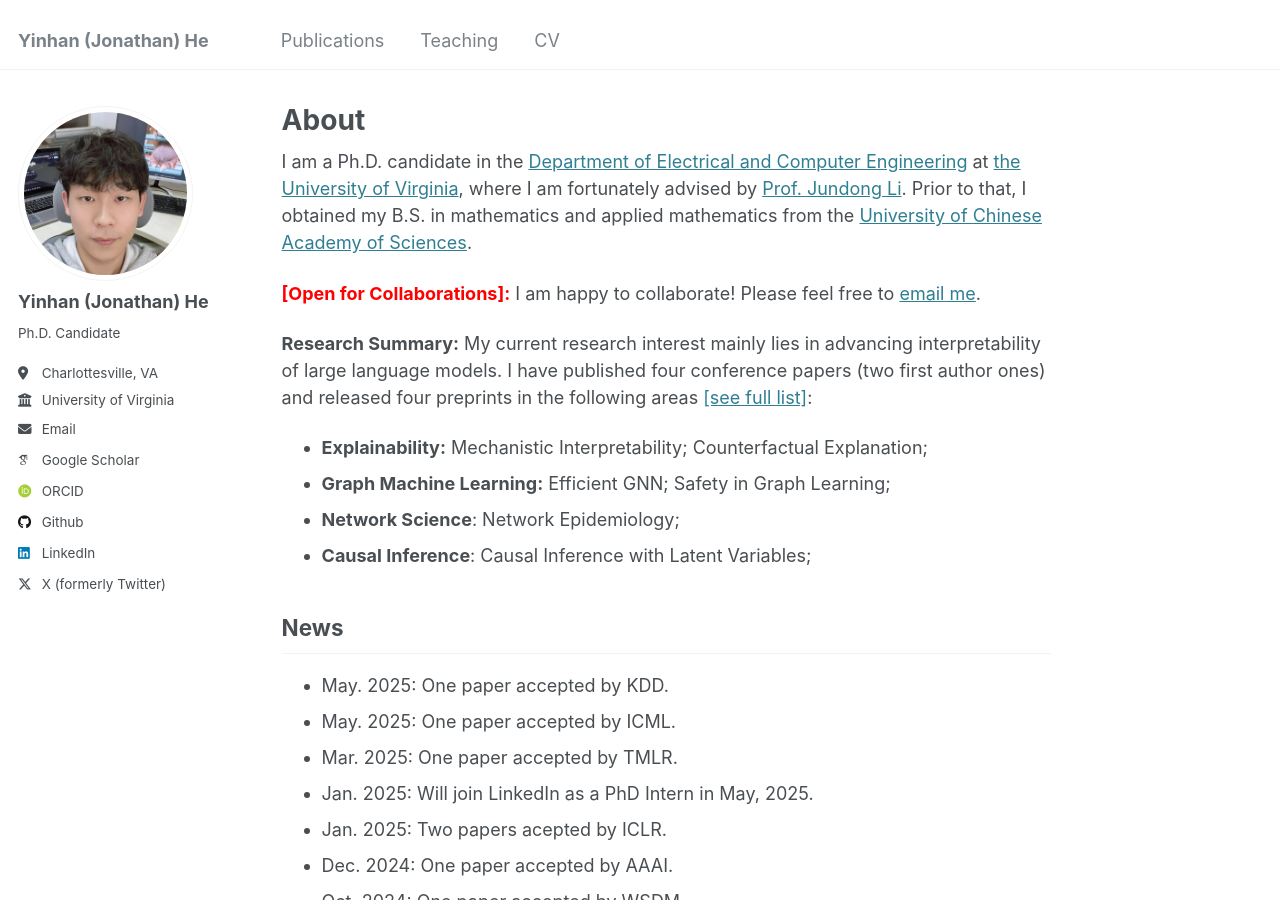
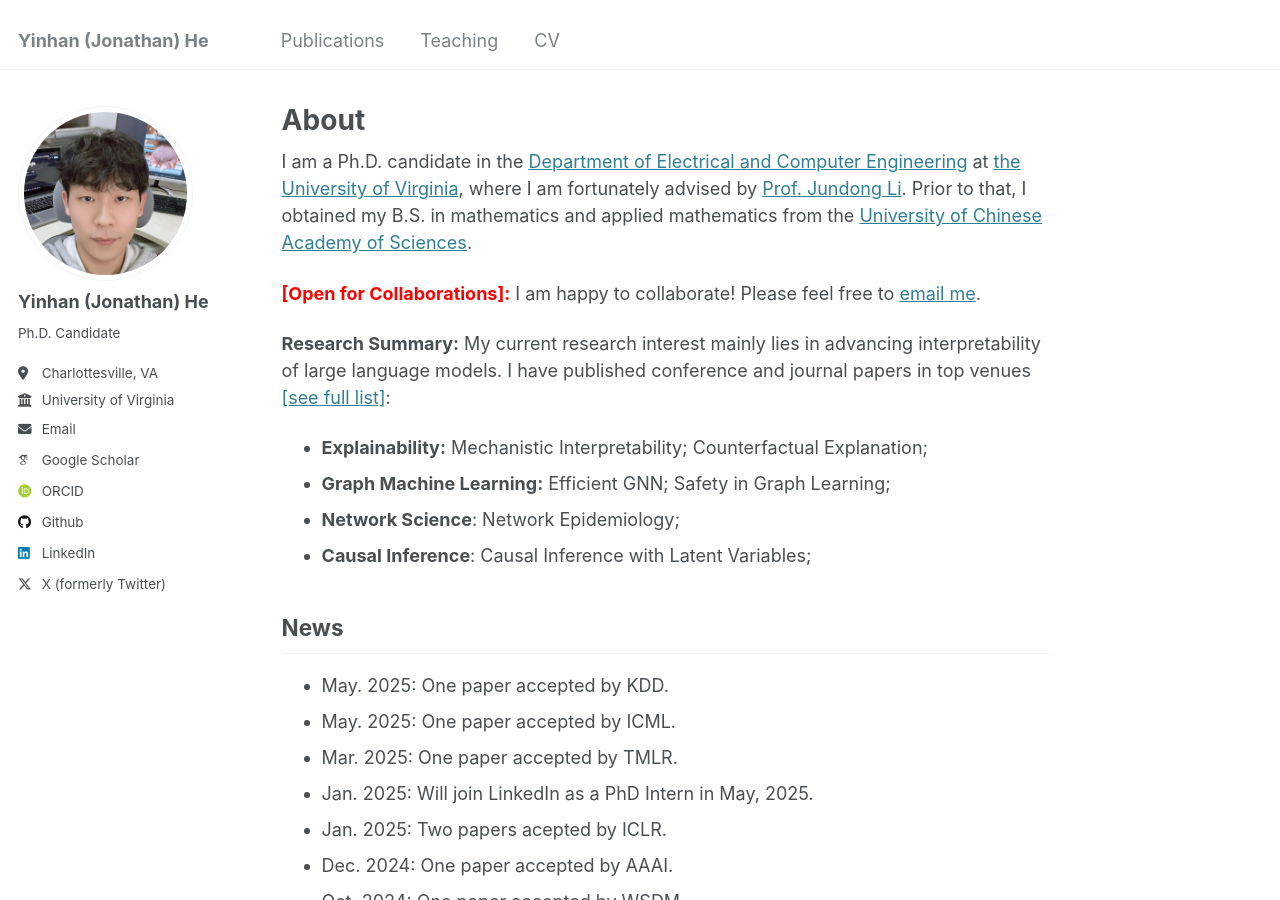
Before and after one commit to YinhanHe123/YinhanHe123.github.io, a Jekyll site: the page built from _pages/about.md, in a window 1280 px wide and 900 px high. Built offline with Jekyll 4.4.1, drawn with Linux system fonts in a browser that asks for light colours; some web fonts are replaced; a script that is not in the unit is left out.

Commit message:
Update about.md

```diff
--- a/_pages/about.md
+++ b/_pages/about.md
@@ -14,7 +14,7 @@ I am a Ph.D. candidate in the [Department of Electrical and Computer Engineering
 
 <span style="color:red">**\[Open for Collaborations\]:**</span> I am happy to collaborate! Please feel free to [email me](mailto:nee7ne@virginia.edu).
 
-**Research Summary:** My current research interest mainly lies in advancing interpretability of large language models. I have published four conference papers (two first author ones) and released four preprints in the following areas [[see full list]](https://scholar.google.com/citations?user=SMHk6PMAAAAJ&hl=en):
+**Research Summary:** My current research interest mainly lies in advancing interpretability of large language models. I have published conference and journal papers in top venues [[see full list]](https://scholar.google.com/citations?user=SMHk6PMAAAAJ&hl=en):
 
 * **Explainability:** Mechanistic Interpretability; Counterfactual Explanation;
 * **Graph Machine Learning:** Efficient GNN; Safety in Graph Learning;
```
